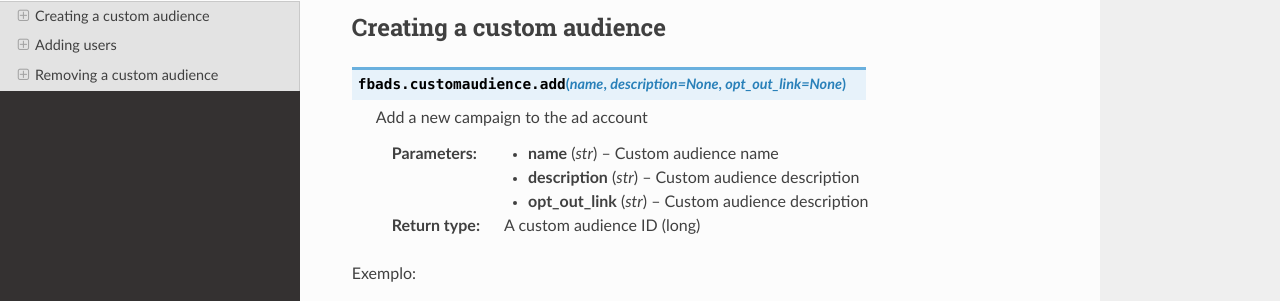
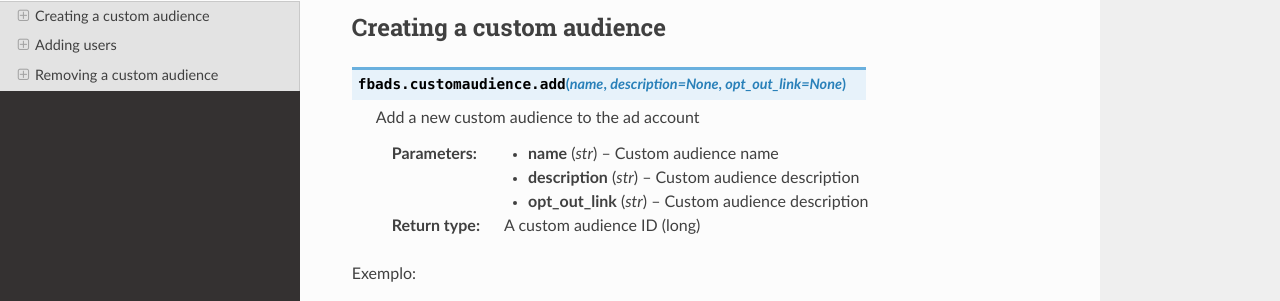
Before and after one commit to renatogp/fbads, a Sphinx documentation site: the page built from docs/source/customaudience.rst, in a window 1280 px wide and 900 px high. Shown: the part 250-551 px from the top of the window. Built offline with Sphinx 7.4.7 and the Read the Docs theme 2.0.0, drawn with Linux system fonts in a browser that asks for light colours.

```diff
--- a/docs/source/customaudience.rst
+++ b/docs/source/customaudience.rst
@@ -14,7 +14,7 @@
 
 .. py:function:: fbads.customaudience.add(name, description=None, opt_out_link=None)
 
-   Add a new campaign to the ad account
+   Add a new custom audience to the ad account
 
    :param str name: Custom audience name
    :param str description: Custom audience description
```
